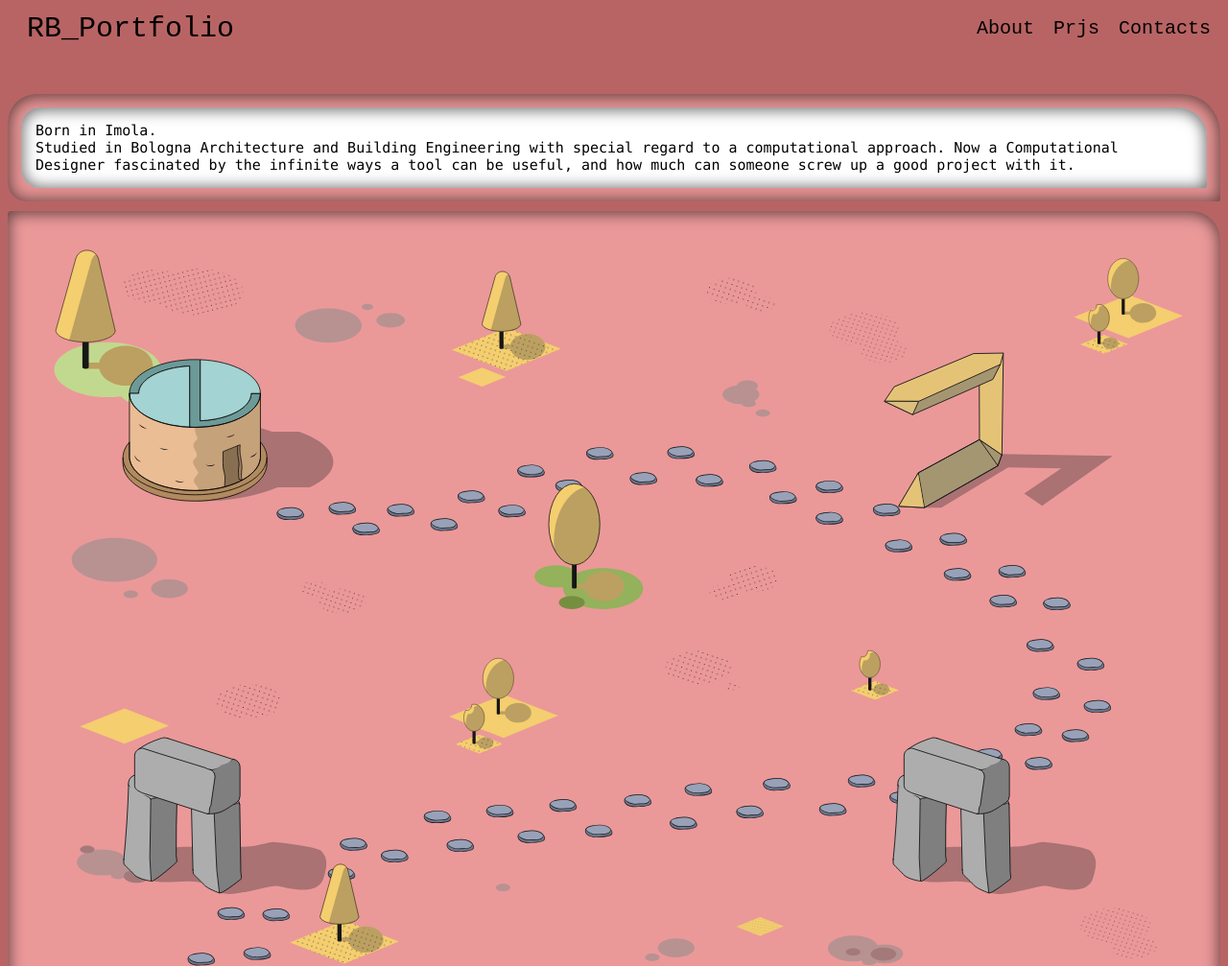
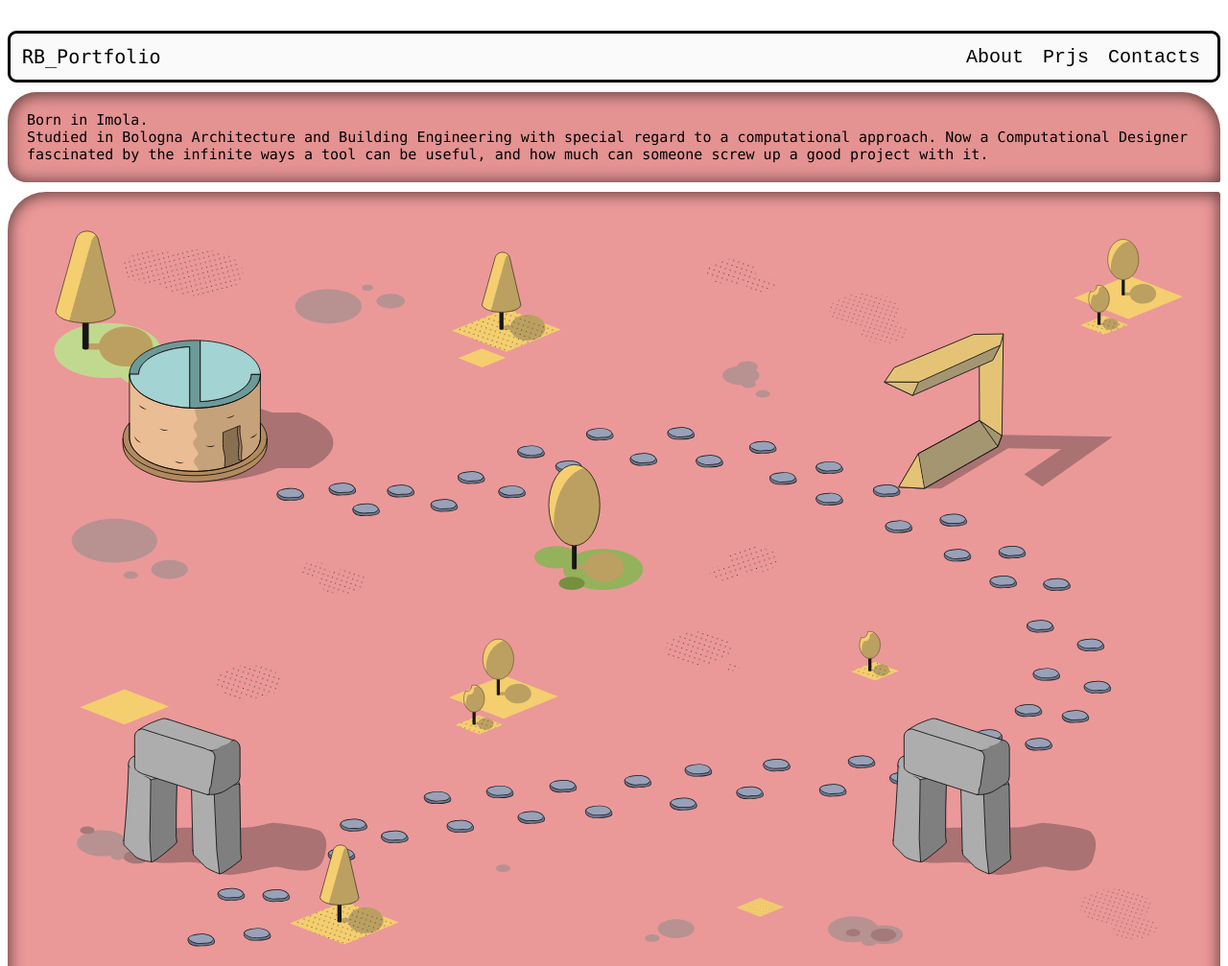
Before and after one commit to rb7984/rb7984.github.io, a plain HTML site: page index.html in a window 1280 px wide. Shown: the top 1007 px of the page at 96% size. Drawn offline with Linux system fonts and the light colour scheme.

Commit message:
navbar fixed

```diff
--- a/css/styles.css
+++ b/css/styles.css
@@ -3,22 +3,37 @@ main {
 }
 
 body{
-    animation-name: bodyAnimation;
+    background-color: rgb(255, 255, 255);
+    /* animation-name: bodyAnimation;
     animation-duration: 20s;
-    animation-iteration-count: infinite;
+    animation-iteration-count: infinite; */
 }
-
+/*
 @keyframes bodyAnimation {
     0%   {background-color: rgb(91, 141, 141);}
     33%  {background-color: rgb(189, 98, 98);}
     66%  {background-color: rgb(148, 177, 92);}
     100% {background-color: rgb(91, 141, 141);}
-}
+} */
 
 header {
     display: flex;
     align-content: space-between;
+    justify-content: space-between;
+    align-items: center;
+
     height: 5em;
+    border-width: 33px;
+    box-shadow: 2px 2px 7px rgb(0 0 0 / 5%);
+    height: 2em;
+    top: 1em;
+    background: rgb(250, 250, 250);
+    /* font-family: Menlo,monospace; */
+    /* font-style: italic; */
+    border-radius: 9px;
+    border: 3px solid #000;
+    margin-top: 2em;
+    padding: 8px;
 }
 
 a:link {
@@ -35,10 +50,9 @@ a:visited {
 }
 
 #inMenuFirst {
-    margin: 5px 20px;
+    margin: 5px 0.2em;
     flex: 1;
-    font-size: 30px;
-    font-family: monospace;
+    font-size: 20px;
 }
 
 #inMenuSecond {
@@ -84,7 +98,7 @@ a:visited {
 
 .class1 {
     background: white;
-    border-radius: 3px 30px 20px 50px;
+    border-radius: 40px 3px 40px 3px;
     -webkit-box-shadow: inset 0px 1px 15px 5px rgba(0, 0, 0, 0.57);
     box-shadow: inset 0px 1px 15px 2px rgba(0, 0, 0, 0.57);
     margin: 10px auto 0;
--- a/index.html
+++ b/index.html
@@ -15,16 +15,14 @@
                 <div id="inMenuItem"><a href="#contacts">Contacts</a></div>
             </div>
         </header>
-        <div id="about" style= "padding:10px; border-radius: 30px 40px 2px 20px; background-color: rgb(228, 146, 146);" class="class1">
+        <div id="about" style= "padding: 20px; border-radius: 30px 40px 2px 20px; background-color: rgb(228, 146, 146);" class="class1">
 
-            <div id="about" style="padding:15px; border-radius: 20px 30px 2px 20px; margin: 4px;" class="class1">
             Born in Imola.<br>Studied in Bologna Architecture
             and Building Engineering with special regard to a
             computational approach. Now a Computational Designer
             fascinated by the infinite ways a tool can be useful,
             and how much can someone screw up a good project with it.
 
-        </div>
         </div>
         <div id="mainGrid" class="class1">
             <!--prj1-->
@@ -100,7 +98,7 @@
 
             </div>
         </div>
-        <div id="contacts" style="padding:15px; border-radius: 30px 40px 2px 20px;" class="class1">
+        <div id="contacts" style="padding:15px; border-radius: 3px 20px 20px 20px; background-color: rgb(228, 146, 146);" class="class1">
             barelliriccardo@gmail.com<br>
             ig: @riccbarelli<br>
             <a href="https://www.linkedin.com/in/riccardo-barelli-037526215/" target="_blank" >LinkedIn</a>
```
Also changed, not shown: 1 other file.
